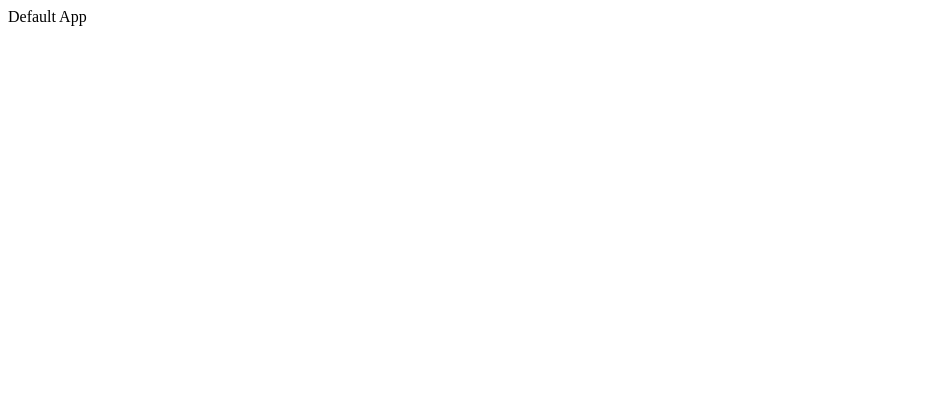
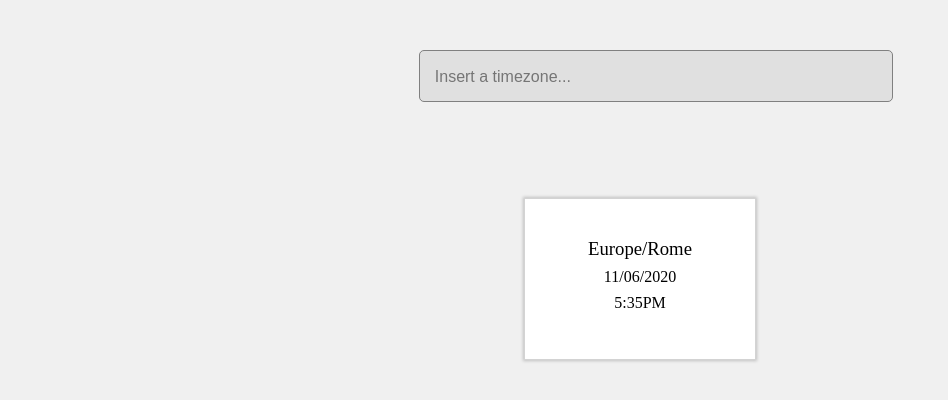
Before and after one commit to samuelfagundez/psf-coderio-interview-frontend, a React (Create React App) app: page / in a window 1280 px wide. Shown: the top 400 px of the page, without its empty margins (0-948 px from the left). Built offline with nearby package versions, Linux system fonts and the light colour scheme.

Commit message:
Including base components

```diff
--- a/package.json
+++ b/package.json
@@ -7,8 +7,10 @@
     "@types/node": "^12.0.0",
     "@types/react": "^17.0.0",
     "@types/react-dom": "^17.0.0",
+    "@types/react-router-dom": "^5.1.7",
     "react": "^17.0.1",
     "react-dom": "^17.0.1",
+    "react-router-dom": "^5.2.0",
     "react-scripts": "4.0.3",
     "typescript": "^4.1.2"
   },
--- a/src/client/App.tsx
+++ b/src/client/App.tsx
@@ -1,12 +1,15 @@
 import React from 'react';
+import { BrowserRouter, Route, Switch, Redirect } from 'react-router-dom';
+import Timezones from './pages/Timezones/index'
 
 const App = () => {
   return (
-    <div>
-      <header>
-        Default App
-      </header>
-    </div>
+    <BrowserRouter>
+      <Switch>
+        <Route key={'/'} path={'/'} exact={true} component={Timezones} />
+        <Redirect to={"/"} />
+      </Switch>
+    </BrowserRouter>
   );
 }
 
--- /dev/null
+++ b/src/client/components/Timezones/Box.tsx
@@ -0,0 +1,21 @@
+import React from 'react'
+import '../../css/Timezones/BoxStyles.css'
+
+const Box = () => {
+
+    return (
+        <div className="boxContainer">
+            <h3 className="boxH3">
+                Europe/Rome
+            </h3>
+            <h4 className="boxH4">
+                11/06/2020
+            </h4>
+            <h4 className="boxH4">
+                5:35PM
+            </h4>
+        </div>
+    )
+}
+
+export default Box
--- /dev/null
+++ b/src/client/components/Timezones/Searchbar.tsx
@@ -0,0 +1,13 @@
+import React from 'react'
+import '../../css/Timezones/SearchbarStyles.css'
+
+const Searchbar = () => {
+
+    return (
+        <div className="searchBarContainer">
+            <input placeholder="Insert a timezone..." className="inputTimezone" />
+        </div>
+    )
+}
+
+export default Searchbar
--- /dev/null
+++ b/src/client/css/Timezones/BoxStyles.css
@@ -0,0 +1,32 @@
+.boxContainer {
+  width: 230px;
+  height: 120px;
+  background: white;
+  border: 1px solid lightgray;
+  display: flex;
+  flex-direction: column;
+  justify-content: center;
+  align-items: center;
+  padding: 20px 0px;
+  box-shadow: 0px 0px 3px 1px rgba(0,0,0,0.2);
+}
+
+.boxH3 {
+  margin: 0;
+  padding: 0;
+  font-weight: 500;
+  margin-bottom: 8px;
+}
+
+.boxH4 {
+  margin: 0;
+  padding: 0;
+  font-weight: 300;
+  margin-bottom: 8px;
+}
+
+@media only screen and (max-width: 767px) {
+  .Icon {
+    width: 30px;
+    }
+}
--- /dev/null
+++ b/src/client/css/Timezones/PageStyles.css
@@ -0,0 +1,13 @@
+.TimezonesContainer {
+    width: 100%;
+    display: flex;
+    flex-direction: column;
+    align-items: center;
+    margin-top: 50px;
+}
+
+@media only screen and (max-width: 767px) {
+  .Icon {
+    width: 30px;
+    }
+}
--- /dev/null
+++ b/src/client/css/Timezones/SearchbarStyles.css
@@ -0,0 +1,31 @@
+.searchBarContainer {
+    height: 48px;
+    width: 35%;
+    margin-bottom: 100px;
+}
+
+.inputTimezone {
+    width: 100%;
+    height: 100%;
+    background: #E0E0E0;
+    margin: 0;
+    padding: 1px 15px;
+    border-radius: 5px;
+    border: 1px solid gray;
+    font-size: 19px;
+}
+
+.inputTimezone::placeholder {
+    font-size: 16px;
+}
+
+.inputTimezone:focus {
+    border: 1px solid orange;
+    outline: none !important;
+}
+
+@media only screen and (max-width: 767px) {
+  .Icon {
+    width: 30px;
+    }
+}
--- /dev/null
+++ b/src/client/pages/Timezones/index.tsx
@@ -0,0 +1,18 @@
+import React from 'react'
+import Searchbar from '../../components/Timezones/Searchbar'
+import TimezoneBox from '../../components/Timezones/Box'
+import '../../css/Timezones/PageStyles.css'
+
+const Timezones = () => {
+
+    return (
+        <>
+            <div className="TimezonesContainer">
+                <Searchbar />
+                <TimezoneBox />
+            </div>
+        </>
+    )
+}
+
+export default Timezones
--- a/src/index.tsx
+++ b/src/index.tsx
@@ -1,6 +1,7 @@
 import React from 'react';
 import ReactDOM from 'react-dom';
 import App from './client/App';
+import './styles.css'
 
 ReactDOM.render(
   <React.StrictMode>
--- /dev/null
+++ b/src/styles.css
@@ -0,0 +1,3 @@
+html {
+    background: #F0F0F0;
+}
```
Also changed, not shown: 1 other file (tests, documents, lock files or other folders).
